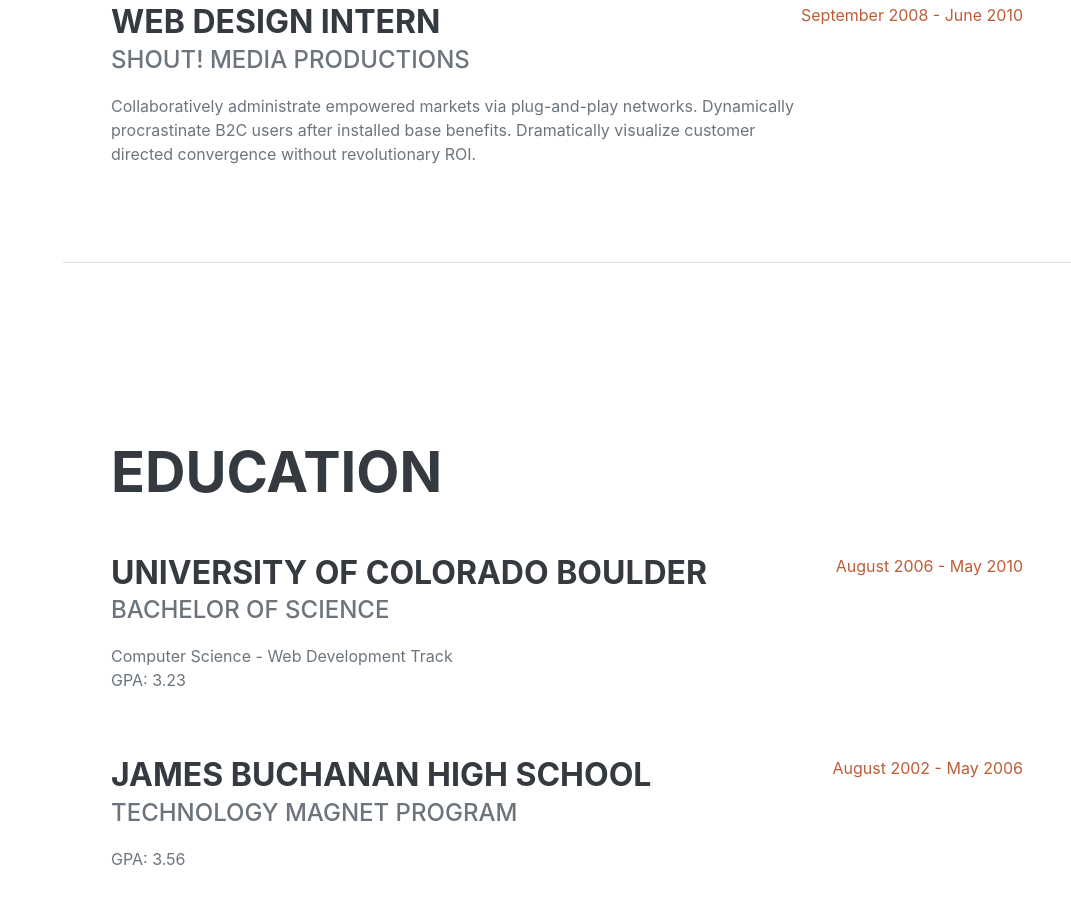
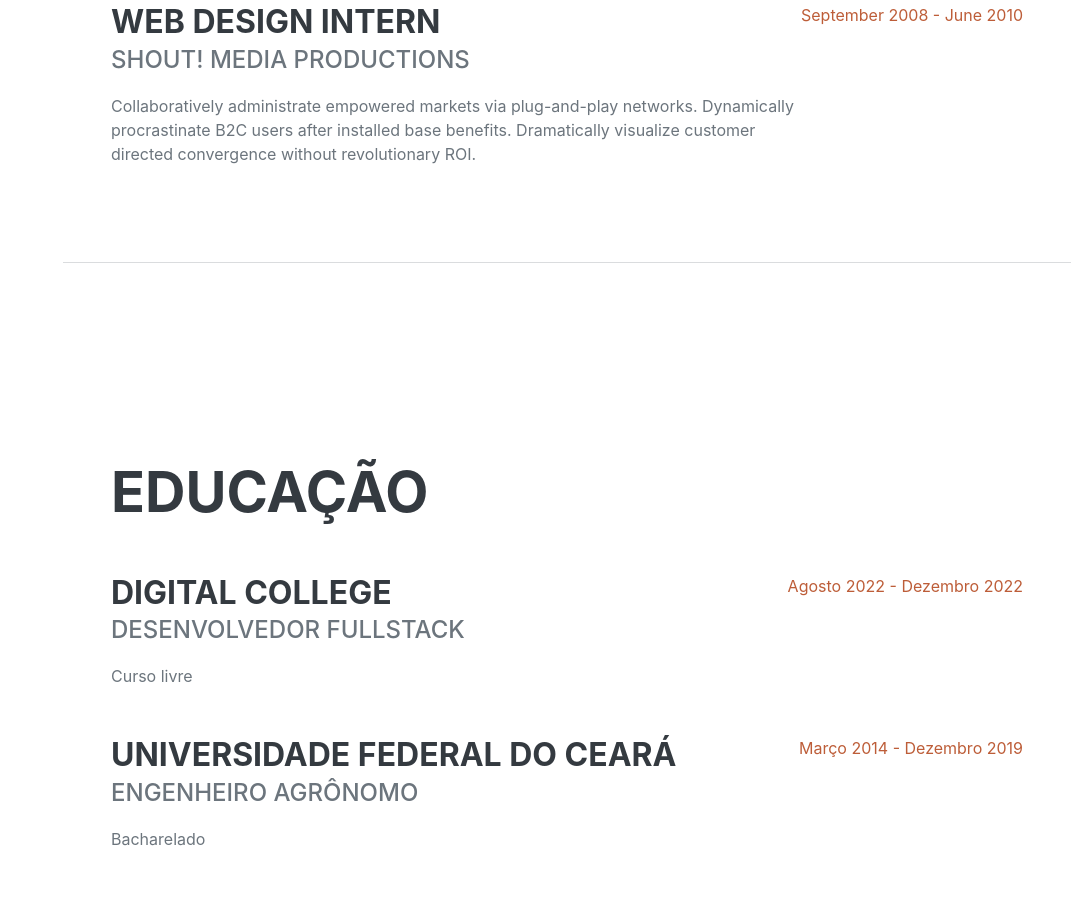
Before and after one commit to n3vill/n3vill.github.io, a plain HTML site: page index.html in a window 1280 px wide. Shown: the part 1744-2648 px from the top of the page, without its empty margins (209-1280 px from the left). Drawn offline with nearby package versions, Linux system fonts and the light colour scheme; a web font is replaced by a local one.

Commit message:
Adicionei as informações educacionais

```diff
--- a/index.html
+++ b/index.html
@@ -41,7 +41,7 @@
                 <div class="resume-section-content">
                     <h1 class="mb-0">
                         Neville
-                        <span class="text-primary">Neville</span>
+                        <span class="text-primary">Monteiro</span>
                     </h1>
                     <div class="subheading mb-5">
                         3542 Berry Street · Cheyenne Wells, CO 80810 · (317) 585-8468 ·
@@ -99,23 +99,22 @@
             <!-- Education-->
             <section class="resume-section" id="education">
                 <div class="resume-section-content">
-                    <h2 class="mb-5">Education</h2>
+                    <h2 class="mb-5">Educação</h2>
                     <div class="d-flex flex-column flex-md-row justify-content-between mb-5">
                         <div class="flex-grow-1">
-                            <h3 class="mb-0">University of Colorado Boulder</h3>
-                            <div class="subheading mb-3">Bachelor of Science</div>
-                            <div>Computer Science - Web Development Track</div>
-                            <p>GPA: 3.23</p>
+                            <h3 class="mb-0">Digital College</h3>
+                            <div class="subheading mb-3">Desenvolvedor Fullstack</div>
+                            <div>Curso livre</div>
                         </div>
-                        <div class="flex-shrink-0"><span class="text-primary">August 2006 - May 2010</span></div>
+                        <div class="flex-shrink-0"><span class="text-primary">Agosto 2022 - Dezembro 2022</span></div>
                     </div>
                     <div class="d-flex flex-column flex-md-row justify-content-between">
                         <div class="flex-grow-1">
-                            <h3 class="mb-0">James Buchanan High School</h3>
-                            <div class="subheading mb-3">Technology Magnet Program</div>
-                            <p>GPA: 3.56</p>
+                            <h3 class="mb-0">Universidade Federal do Ceará</h3>
+                            <div class="subheading mb-3">Engenheiro Agrônomo</div>
+                            <p>Bacharelado</p>
                         </div>
-                        <div class="flex-shrink-0"><span class="text-primary">August 2002 - May 2006</span></div>
+                        <div class="flex-shrink-0"><span class="text-primary">Março 2014 - Dezembro 2019</span></div>
                     </div>
                 </div>
             </section>
```
